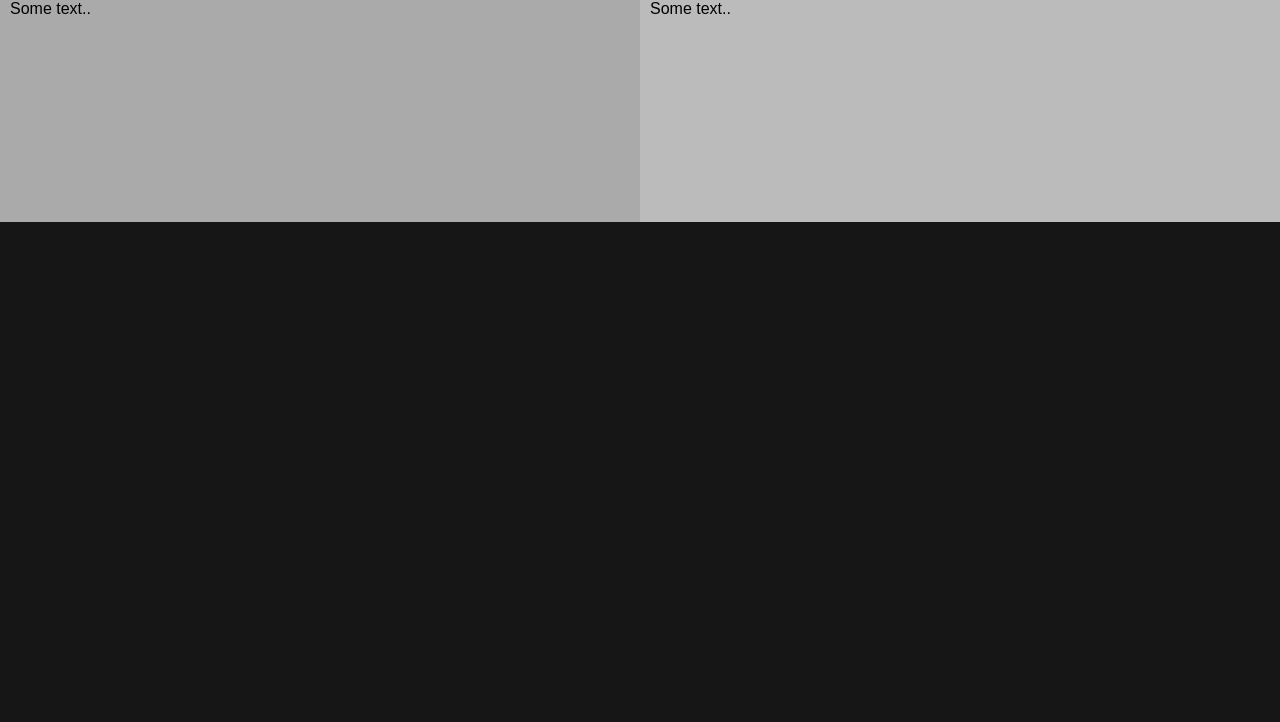
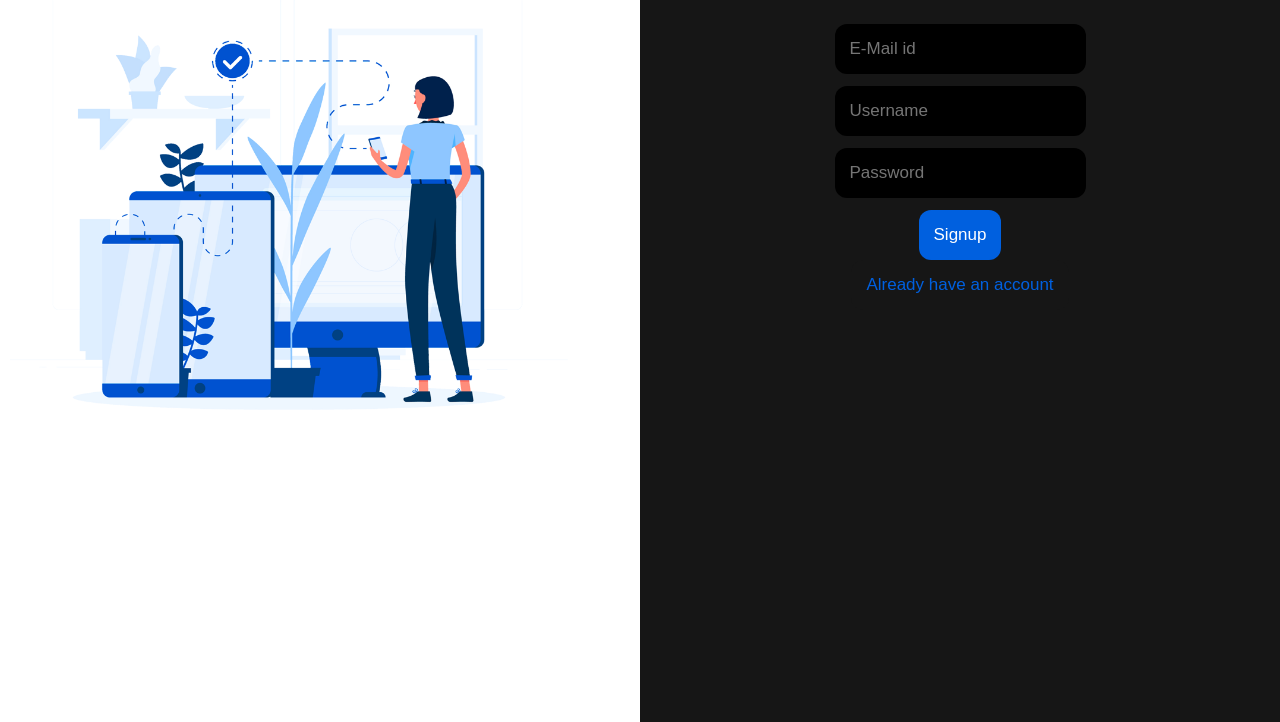
Before and after one commit to varad615/Login-Form-UI, a website: page www/pages/signup.html in a window 1280 px wide. Shown: the part 78-800 px from the top of the page. Drawn offline with Linux system fonts and the light colour scheme.

Commit message:
new signup ui

```diff
--- a/www/css/Signup.css
+++ b/www/css/Signup.css
@@ -1,5 +1,5 @@
 body {
-    margin: 0%;
+  margin: 0%;
   background-color: #161616;
   font-family: Arial, Helvetica, sans-serif;
 }
@@ -20,7 +20,8 @@ body {
   float: left;
   width: 50%;
   padding: 10px;
-  height: 300px;
+  height: 100vh;
+  color: white;
 }
 
 .row:after {
@@ -32,5 +33,40 @@ body {
 @media screen and (max-width: 600px) {
   .column {
     width: 100%;
+    height: max-content;
   }
 }
+
+img {
+  width: 90%;
+  margin-top: 10%;
+}
+
+.textbox {
+  background-color: #000000;
+  border: none;
+  color: white;
+  font-size: 17px;
+  padding: 15px;
+  margin-top: 12px;
+  border-radius: 12px;
+}
+
+.btn {
+  background-color: #0060df;
+  border-radius: 12px;
+  color: white;
+  border: none;
+  font-size: 17px;
+  margin-top: 12px;
+  padding: 15px;
+}
+
+.btn-login   {
+  background-color: #161616;
+  border-radius: 12px;
+  color: #0060df;
+  border: none;
+  font-size: 17px;
+  padding: 15px;
+}
--- /dev/null
+++ b/www/js/signup.js
@@ -0,0 +1,3 @@
+function login() {
+    window.location.href = "../index.html";
+}
--- a/www/pages/signup.html
+++ b/www/pages/signup.html
@@ -9,14 +9,47 @@
 </head>
 <body>
         <div class="row">
-            <div class="column" style="background-color:#aaa;">
-              <h2>Column 1</h2>
-              <p>Some text..</p>
+            <div class="column" style="background-color:#fff;">
+              <img src="../img/signup.png" alt="">
             </div>
-            <div class="column" style="background-color:#bbb;">
-              <h2>Column 2</h2>
-              <p>Some text..</p>
+            <div class="column" style="background-color:#161616;">
+              <center><h1>Signup</h1>
+                <input
+                type="email"
+                class="textbox"
+                placeholder="E-Mail id"
+                id="email"/><br>
+                <input
+                type="text"
+                class="textbox"
+                placeholder="Username"
+                id="username"/> <br>
+                <input
+                type="password"
+                class="textbox"
+                placeholder="Password"
+                id="password"
+              /><br>
+
+
+              <input
+              type="button"
+              value="Signup"
+              class="btn"
+              onclick="onSubmit()"
+            /><br>
+            <input
+                type="button"
+                value="Already have an account"
+                class="btn-login"
+                onclick="login()"
+              />
+
+
+              </center>
+              </div>
             </div>
           </div>
+          <script src="../js/signup.js"></script>
 </body>
 </html>
```
Also changed, not shown: www/index.html (+1 -1 lines), www/img/signup.png (added), www/img/signup.svg (added).
